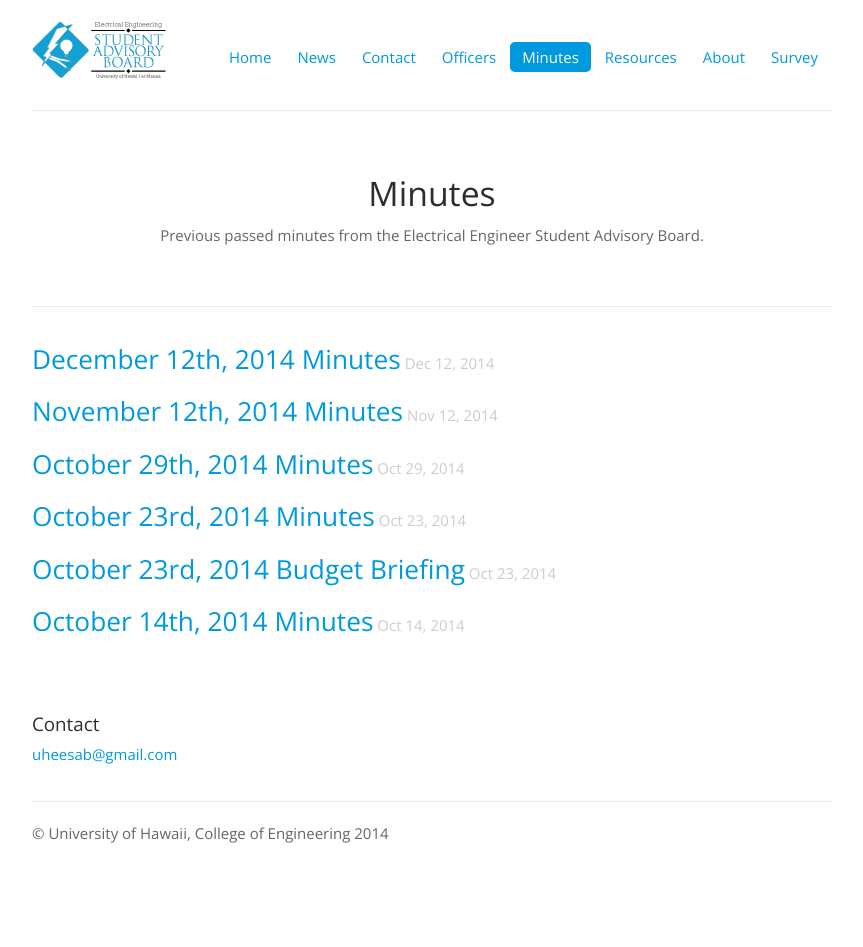
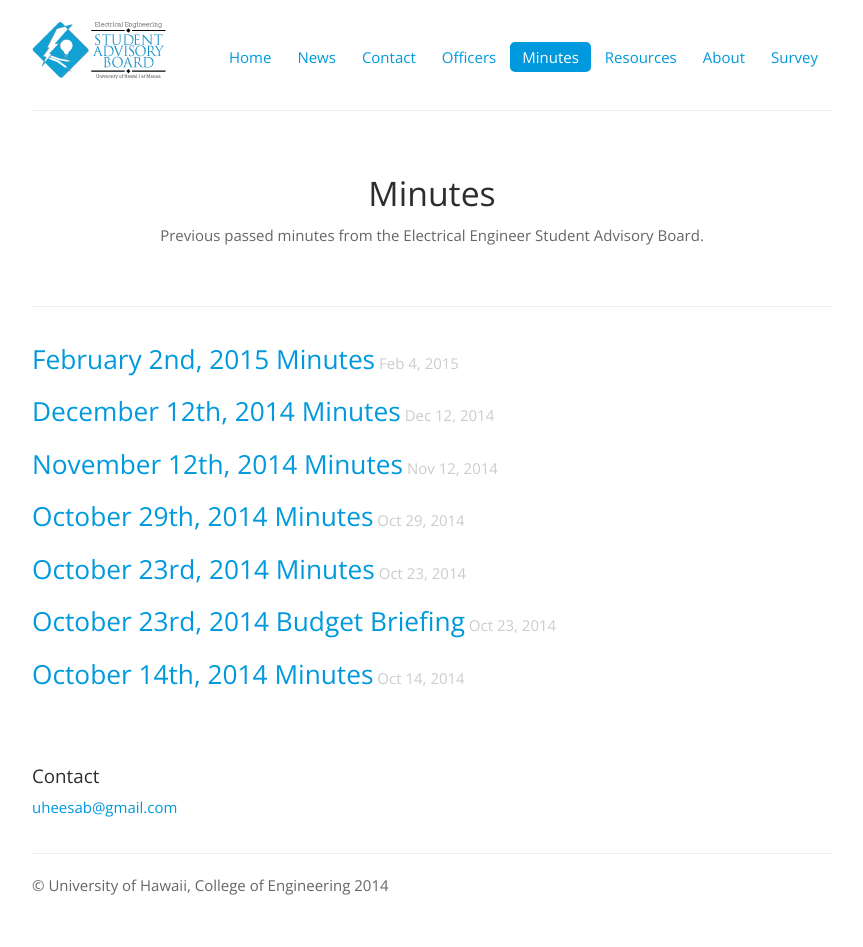
Before and after one commit to IEEE-UH-Manoa/sab.ieeeatuhm.com, a Jekyll site: the page built from minutes/index.html, in a window 1280 px wide. Shown: the whole page, without its empty margins (208-1071 px from the left). Built offline with Jekyll 4.4.1, drawn with Linux system fonts in a browser that asks for light colours; before the commit the page ends 900 px from its top, so only the background shows below that.

Commit message:
updated minutes tags for feb 2nd

```diff
--- a/_posts/2015-2-4-Minutes.md
+++ b/_posts/2015-2-4-Minutes.md
@@ -1,8 +1,8 @@
 ---
-layout: post
+layout: minutes
 title:  February 2nd, 2015 Minutes
 date:   2015-02-04
-categories: news
+categories: minutes
 ---
 <div id="table-of-contents">
 <h2>Table of Contents</h2>
```
